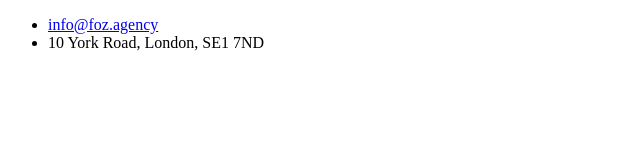
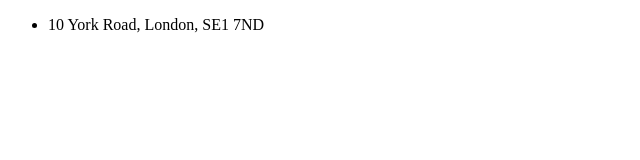
Before and after one commit to gcg1/foz, a Gatsby site: page /components/footer in a window 1280 px wide. Shown: the whole page, without its empty margins (0-640 px from the left). Built offline with nearby package versions, Linux system fonts and the light colour scheme; Gatsby itself is replaced by a stand-in of ours.

Commit message:
Removed email address from footer

```diff
--- a/src/pages/components/footer.js
+++ b/src/pages/components/footer.js
@@ -6,9 +6,9 @@ const Footer = () => {
       <div className="grid-parent">
         <div className="nav grid-item">
           <ul>
-            <li>
+            {/* <li>
               <a href="mailto:info@foz.agency">info@foz.agency</a>
-            </li>
+            </li> */}
             <li>10 York Road, London, SE1 7ND</li>
           </ul>
         </div>
--- a/src/style/_footer.scss
+++ b/src/style/_footer.scss
@@ -5,7 +5,8 @@ footer {
     ul {
       display: flex;
       flex-wrap: wrap;
-      justify-content: space-between;
+      // justify-content: space-between;
+      justify-content: space-around;
     }
 
     @media (max-width: 500px) {
```
